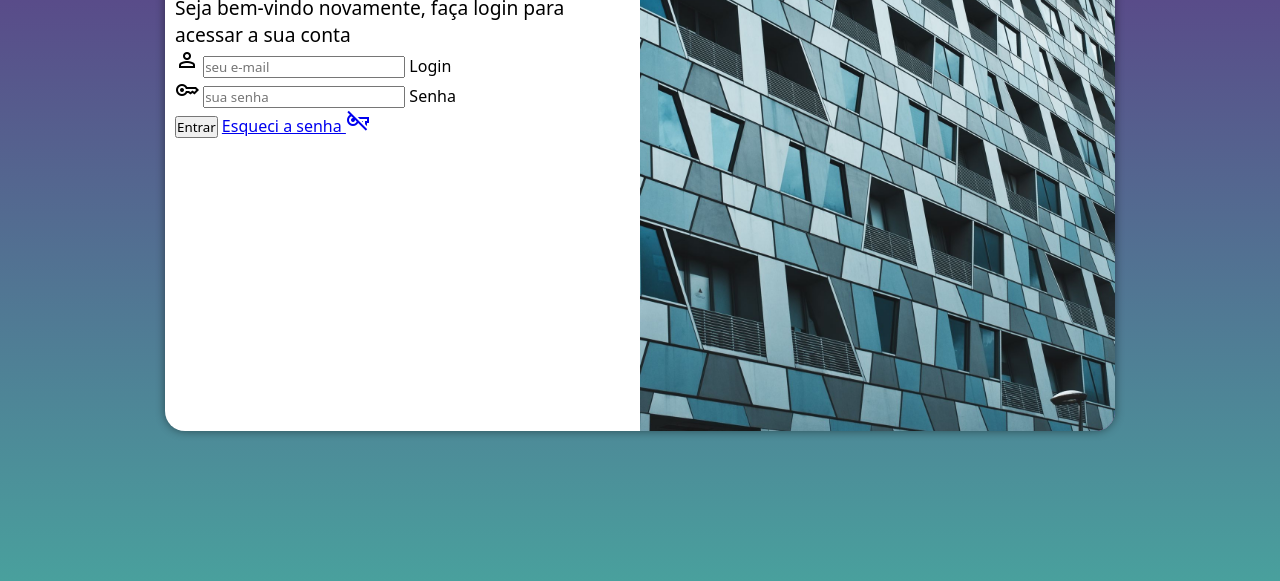
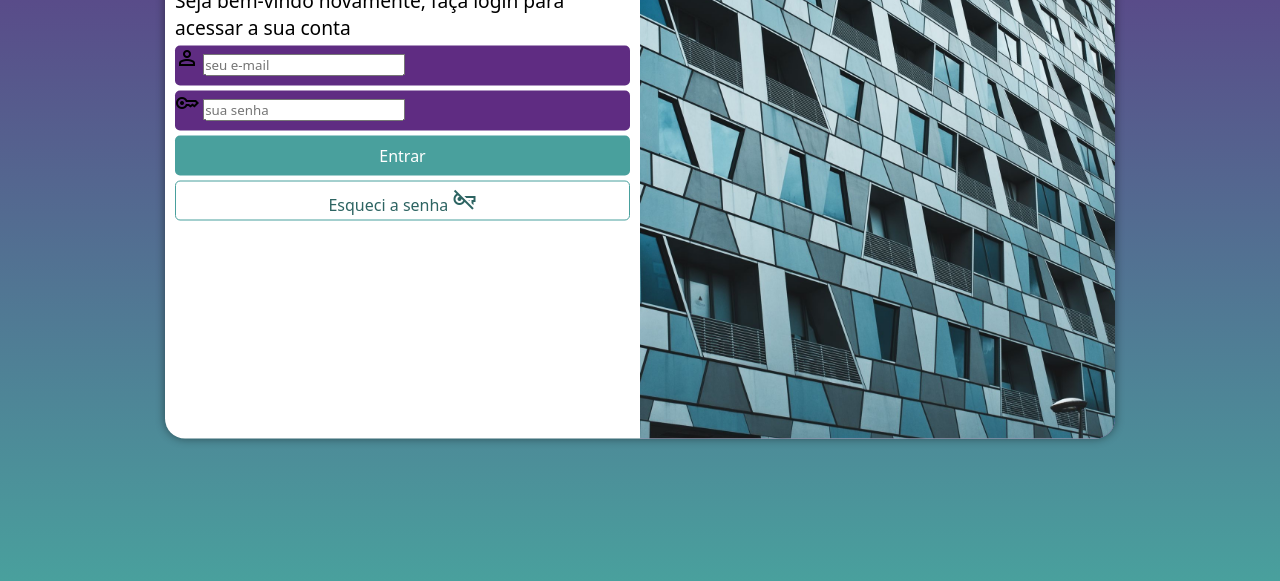
Before and after one commit to emendes19/Tela-Login, a plain HTML site: page index.html in a window 1280 px wide. Shown: the part 219-800 px from the top of the page. Drawn offline with nearby package versions, Linux system fonts and the light colour scheme.

Commit message:
css do formulário

```diff
--- a/estilos/style.css
+++ b/estilos/style.css
@@ -34,7 +34,7 @@ section#login{
 
     background-color: white;
     width: 250px;
-    height: 500px;
+    height: 515px;
     border-radius: 20px;
     box-shadow: 0px 0px 10px rgba(0, 0, 0, 0.450);
 
@@ -65,3 +65,54 @@ div#formulario > h1 {
 div#formulario > p {
     font-size: 0.8em;
 }
+
+form > div.campo{
+    background-color: #5f2c82;
+    display: block;
+    width: 100%;
+    height: 40px;
+    border-radius: 5px;
+    margin: 5px 0px;
+}
+
+div.campo > label {
+    display: none;
+}
+
+form > input[type=submit] {
+    display: block;
+    font-size: 1em;
+    width: 100%;
+    height: 40px;
+    background-color: #49a09d;
+    color: white;
+    border: none;
+    border-radius: 5px;
+}
+
+form > input[type=submit]:hover{
+    background-color: #2d6462;
+}
+
+form> a.botao{
+    display: block;
+    text-align: center;
+    font-size: 1em;
+    width: 100%;
+    height: 40px;
+    padding-top: 5px;
+    margin-top: 5px;
+    background-color: white;
+    color: #2d6462;
+    border: 1px solid #49a09d;
+    border-radius: 5px;
+    text-decoration: none;
+}
+
+form > a.botao:hover{
+    background-color: #6cd3cf;
+}
+
+form > a.botao > i {
+    font-size: 0.8em
+}
--- a/index.html
+++ b/index.html
@@ -29,7 +29,7 @@
                         <label for="isenha">Senha</label>
                     </div>
                     <input type="submit" value="Entrar">
-                    <a href="esqueci.html">Esqueci a senha <span class="material-symbols-outlined">vpn_key_off</span></a>
+                    <a href="esqueci.html" class="botao">Esqueci a senha <span class="material-symbols-outlined">vpn_key_off</span></a>
                 </form>
             </div>
         </section>
```
